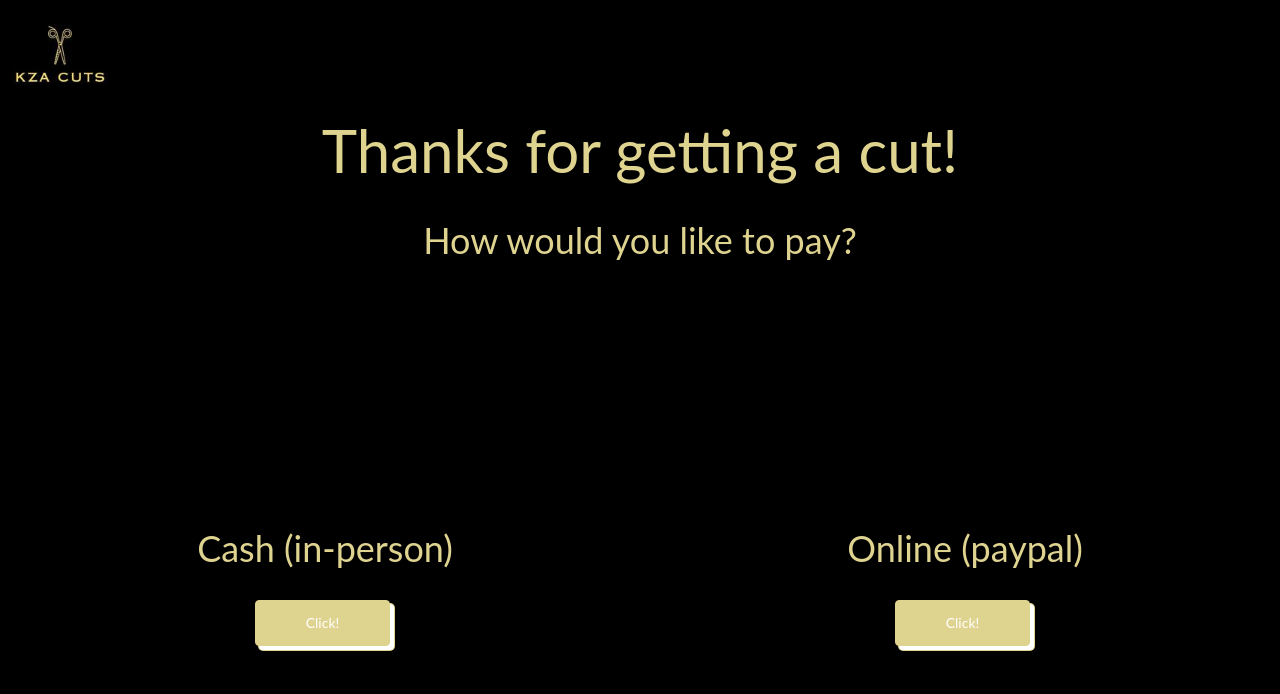
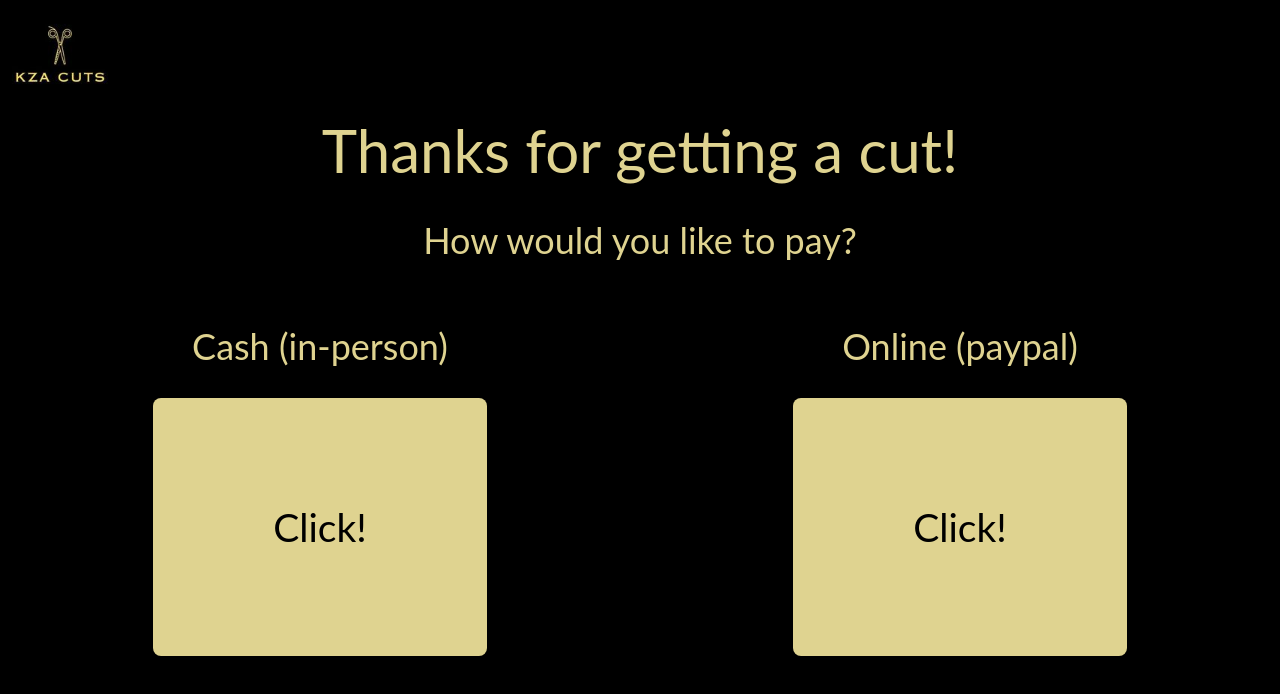
Before and after one commit to YxngXi1/kza_cuts, a Next.js app: page /payment in a window 1280 px wide. Shown: the top 694 px of the page. Built offline with nearby package versions, Linux system fonts and the light colour scheme.

Commit message:
created new button and changed into classname for previous button

```diff
--- a/app/globals.css
+++ b/app/globals.css
@@ -13,24 +13,42 @@
     color: #DFD390;
 }
 
-button {
+.payment_button {
+  background-color: #DFD390;
+  border-radius: 8px;
+  box-sizing: border-box;
+  color: #000;
+  cursor: pointer;
+  display: inline-block;
+  font-size: 39px;
+  font-weight: 400;
+  padding: 100px 120px;
+  position: relative;
+  text-align: center;
+  transition: color 100ms;
+  vertical-align: baseline;
+  user-select: none;
+  -webkit-user-select: none;
+  touch-action: manipulation;
+}
+
+.payment_button:hover,
+.payment_button:focus {
+  background-color: #ebe2ad;
+}
+
+.generic_button {
     background-color: #DFD390;
-    background-image: none;
     border: 1px solid #DFD390;
     border-radius: 4px;
     box-shadow: #fff 4px 4px 0 0,#DFD390 4px 4px 0 1px;
     box-sizing: border-box;
     color: #fff;
     cursor: pointer;
-    display: inline-block;
-    font-size: 14px;
-    font-weight: 400;
-    line-height: 20px;
-    margin: 0 5px 10px 0;
+    font-size: 23px;
     overflow: visible;
     padding: 12px 40px;
     text-align: center;
-    text-transform: none;
     touch-action: manipulation;
     user-select: none;
     -webkit-user-select: none;
@@ -38,30 +56,30 @@ button {
     white-space: nowrap;
 }
 
-button:focus {
+.generic_button:focus {
     text-decoration: none;
 }
 
-button:focus {
+.generic_button:focus {
   text-decoration: none;
 }
 
-button:hover {
+.generic_button:hover {
   text-decoration: none;
 }
 
-button:active {
+.generic_button:active {
   box-shadow: rgba(223, 211, 144, .125) 0 3px 5px inset;
   outline: 0;
 }
 
-button:not([disabled]):active {
+.generic_button:not([disabled]):active {
   box-shadow: #fff 2px 2px 0 0, #DFD390 2px 2px 0 1px;
   transform: translate(2px, 2px);
 }
 
 @media (min-width: 768px) {
-  button {
+  .generic_button {
     padding: 12px 50px;
   }
 }
--- a/app/page.tsx
+++ b/app/page.tsx
@@ -2,7 +2,6 @@ import Image from "next/image";
 import Link from 'next/link';
 
 import { Hero } from "@/components"
-import { Poppins } from "next/font/google"
 
 export default function Payment() {
   return (
@@ -14,8 +13,8 @@ export default function Payment() {
         <div className="w-1/2">
           <h1 className="font-bold text-8xl text-right mr-40">kza_cuts</h1>
           <p className="mr-40 text-right mt-28 text-6xl">text goes here</p>
-          <Link href="/app/payment.tsx">
-            <button className="mt-14 block ml-auto mr-40">Get a Cut!</button>
+          <Link href="/payment">
+            <button className="mt-14 block ml-auto generic_button mr-40">Get a Cut!</button>
           </Link>
         </div>
       </div>
```
